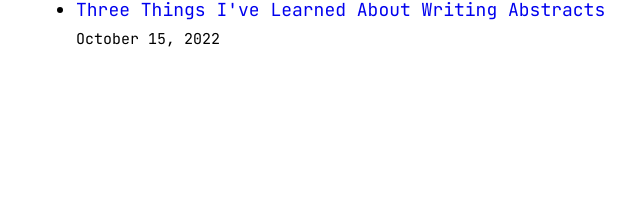
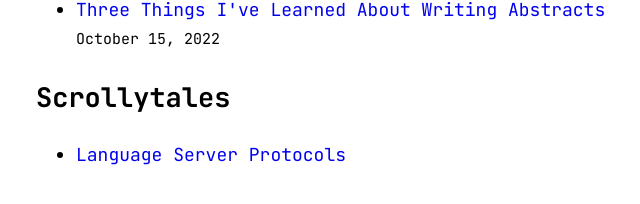
Before and after one commit to Cerchie/my-site-and-blog, a Next.js app: page / in a window 1280 px wide. Shown: the part 438-642 px from the top of the page, without its empty margins (302-942 px from the left). Built offline with nearby package versions, Linux system fonts and the light colour scheme.

Commit message:
add scrollytale

```diff
--- a/pages/index.js
+++ b/pages/index.js
@@ -37,6 +37,16 @@ export default function Home({ allPostsData }) {
           ))}
         </ul>
       </section>
+
+      <section className={`${utilStyles.headingMd} ${utilStyles.padding1px}`}>
+        <h2 className={utilStyles.headingLg}>Scrollytales</h2>
+        <ul className={utilStyles.list}>
+          <li className={utilStyles.listItem}>
+            <Link href="https://what-is-the-lsp.netlify.app/">Language Server Protocols</Link>
+                <br />
+          </li>
+        </ul>
+      </section>
     </Layout>
   );
 }
```
